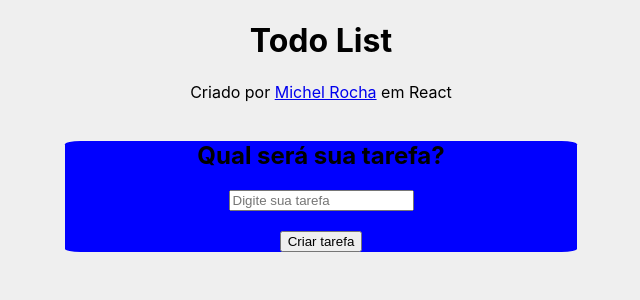
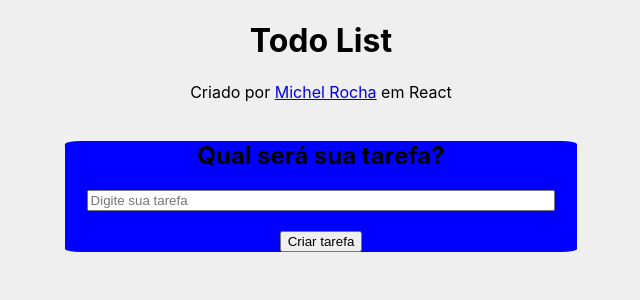
Before and after one commit to MichelRLima/TodoList, a React (Create React App) app: page / in a window 1280 px wide. Shown: the top 300 px of the page, without its empty margins (319-959 px from the left). Built offline with nearby package versions, Linux system fonts and the light colour scheme.

Commit message:
first commit

```diff
--- a/src/App.css
+++ b/src/App.css
@@ -33,8 +33,12 @@
 .ContainerTodoList h3{
   color: white;
   word-wrap: break-word; /* faz com que o texto seja quebrado em várias linhas */
+
 }
 
+.ContainerTodoList input[type=text]{
+  width: 90%;
+}
 .ContainerTodoList .acoes button{
   margin: auto 2px;
 }
```
